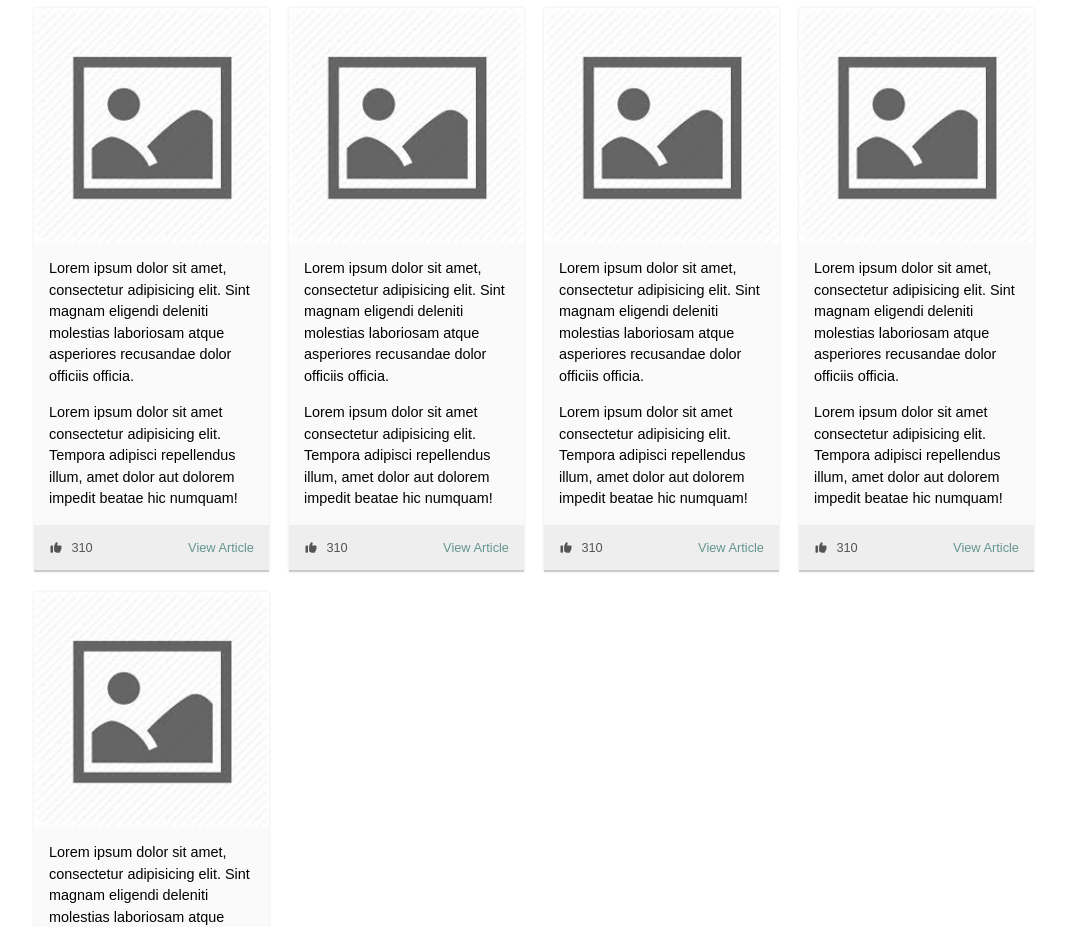
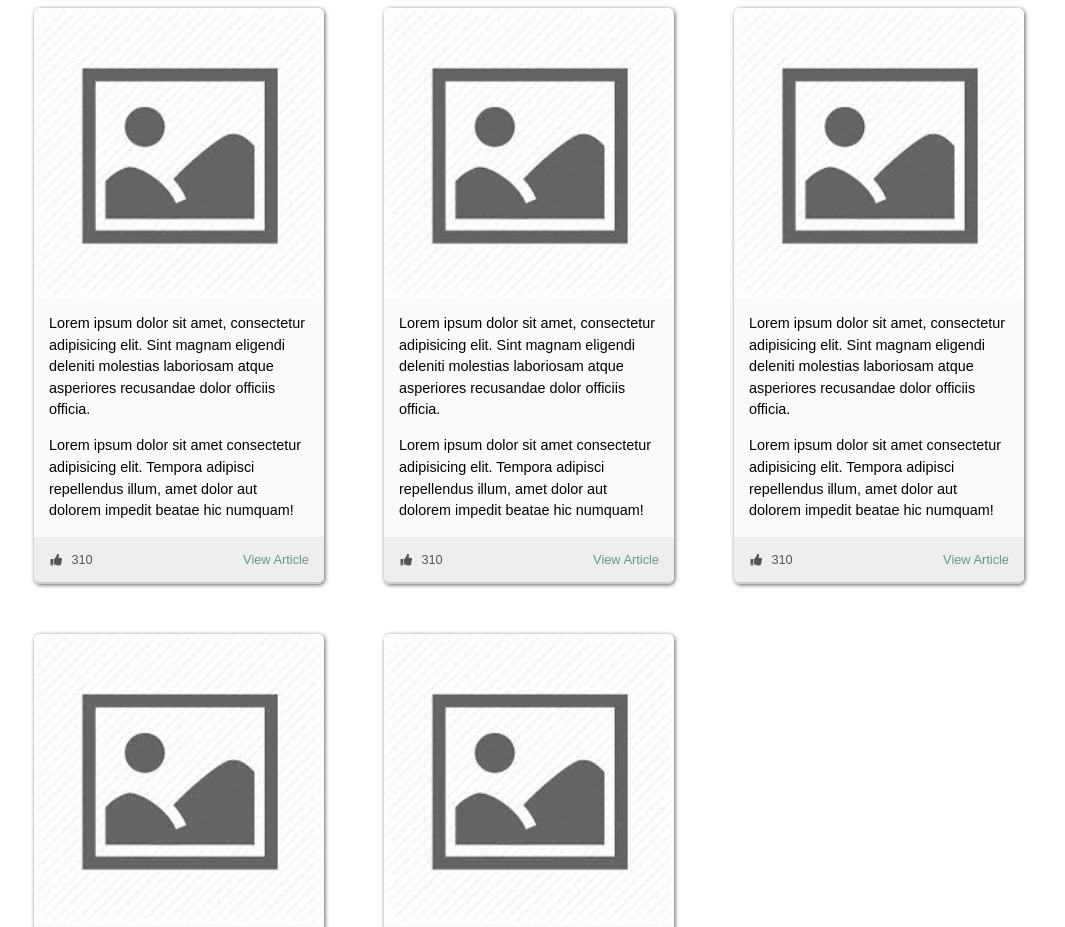
Before and after one commit to Delight-Fela-Steve/web-designs, a plain HTML site: page Card Design/index.html in a window 1280 px wide. Shown: the top 927 px of the page, without its empty margins (106-1171 px from the left). Drawn offline with Linux system fonts and the light colour scheme.

Commit message:
improoved card designs
increased width, added font-awesome latest cdn as it had issues working, increased gap between cards and changed the hover property of like button

```diff
--- a/Card Design/index.html
+++ b/Card Design/index.html
@@ -6,6 +6,7 @@
     <title>Card Design</title>
     <link href="style.css" rel="stylesheet">
     <link href = "D:\Web Development\icons\css\all.css" rel="stylesheet">
+    <link rel="stylesheet" href="https://pro.fontawesome.com/releases/v5.10.0/css/all.css" integrity="sha384-AYmEC3Yw5cVb3ZcuHtOA93w35dYTsvhLPVnYs9eStHfGJvOvKxVfELGroGkvsg+p" crossorigin="anonymous"/>
 </head>
 
 <body>
--- a/Card Design/style.css
+++ b/Card Design/style.css
@@ -3,15 +3,19 @@
     max-width: 1000px;
     display: grid;
     grid-template-columns: repeat(auto-fill, minmax(225px, 1fr));
-    gap: 20px;
+    gap: 50px;
     font-family: sans-serif;
 }
 .card{
-    box-shadow: 0 0 3px rgba(0, 0, 0, 0.1);
+    width: 290px;
+    box-shadow: 1px 1px 4px rgba(0, 0, 0, 0.623);
+    border-radius: 6px;
 }
 .card__image{
     width: 100%;
     display: block;
+    border-top-left-radius: 6px;
+    border-top-right-radius: 6px;
 }
 .card__content{
     line-height: 1.5;
@@ -19,6 +23,7 @@
     padding: 15px;
     background:#fafafa;
 }
+
 .card__content > p:first-of-type{
     margin-top: 0;
 }
@@ -34,6 +39,8 @@
     background: #eeeeee;
     font-size: 0.8em;
     border-bottom: 2px solid #cccccc;
+    border-bottom-left-radius: 6px;
+    border-bottom-right-radius: 6px;
 }
 .card__info i{
     font-size: 0.9em;
@@ -41,11 +48,13 @@
 }
 .card__info i:hover{
     font-size: 1.2em;
+    color: rgb(0, 47, 255);
 }
 .card__link{
     color: #64968c;
     text-decoration: none;
 }
 .card__link:hover{
+    font-size: 13px;
     text-decoration: underline;
 }
```
